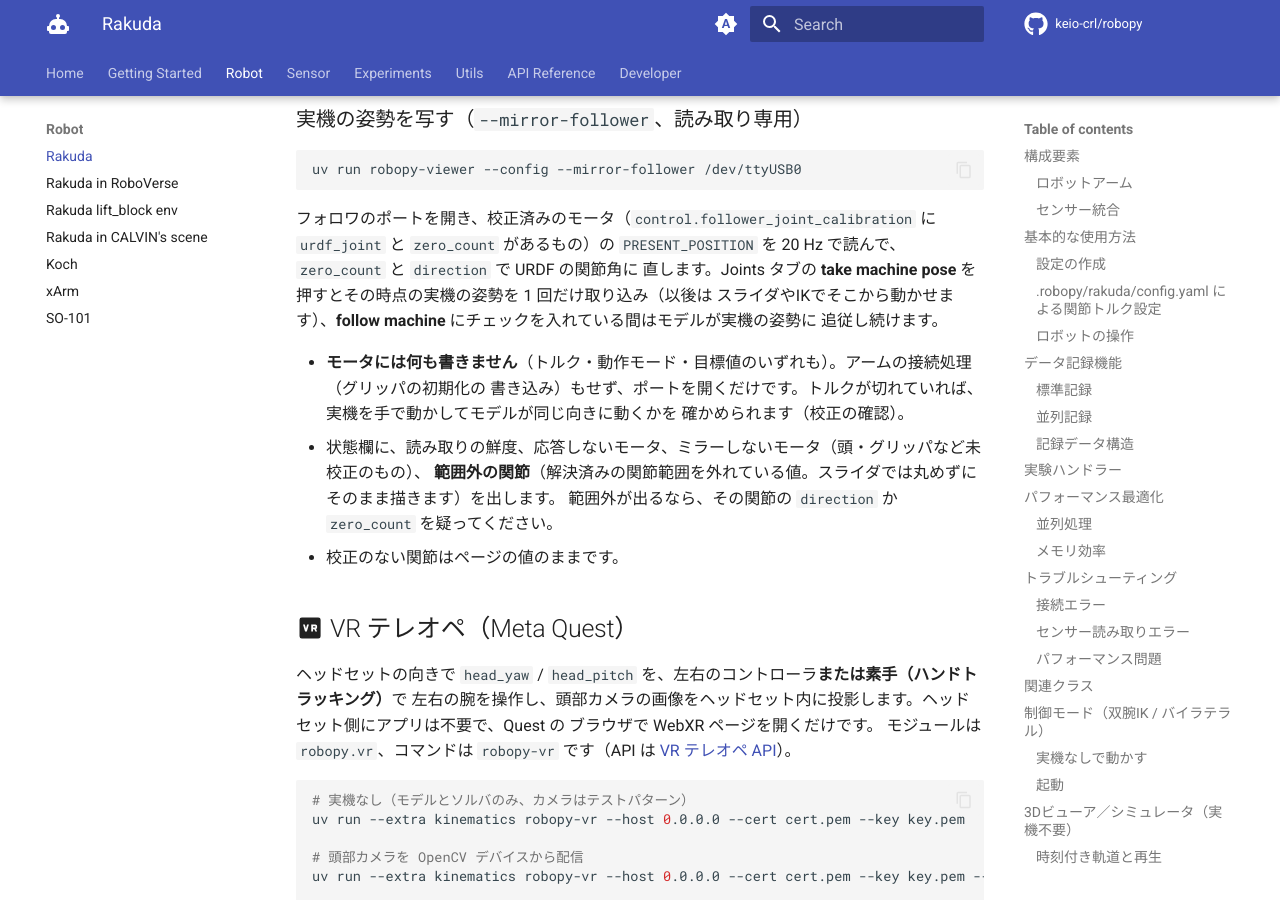
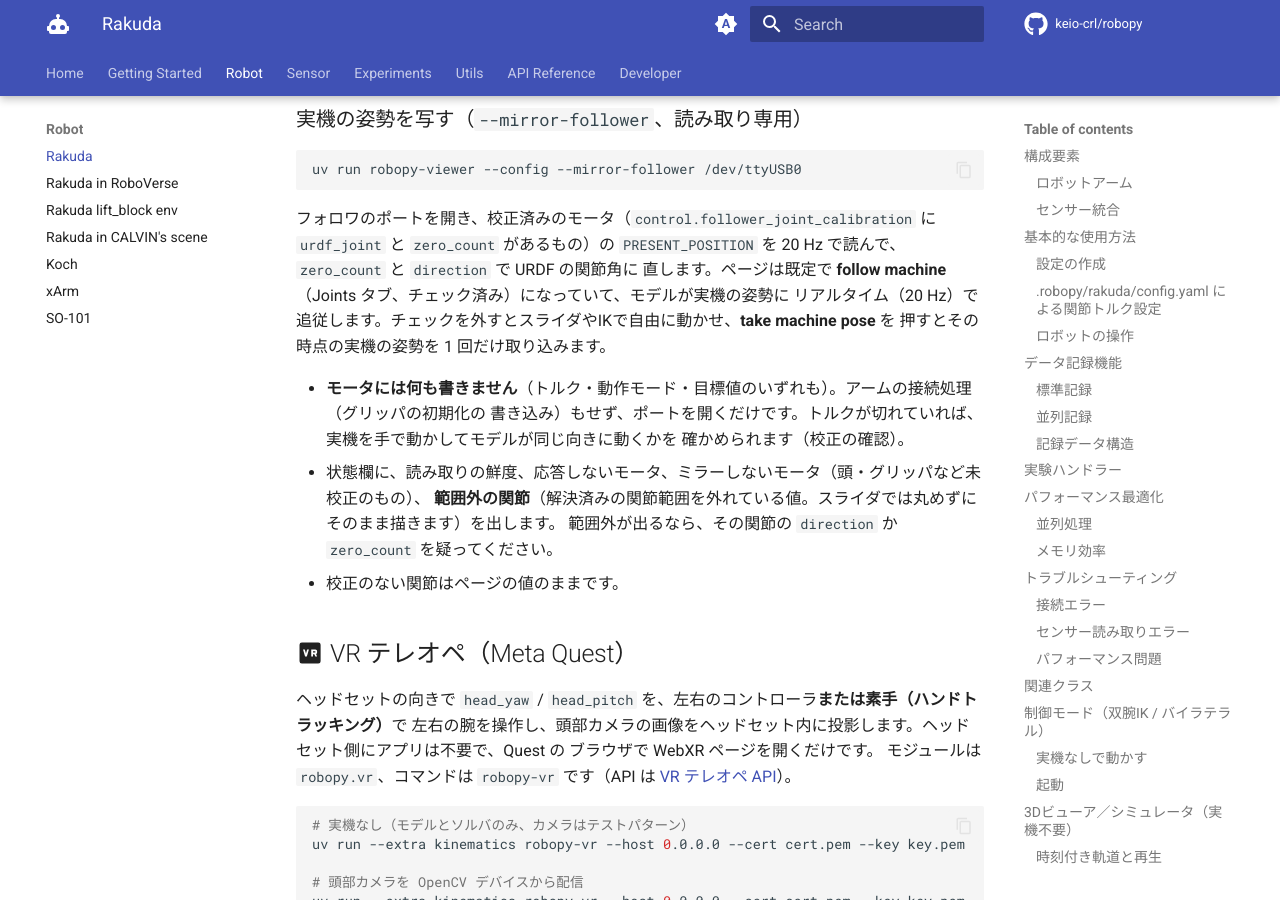
Before and after one commit to keio-crl/robopy, an MkDocs documentation site: the page built from docs/robots/rakuda.md, in a window 1280 px wide and 900 px high, scrolled down 14117 px. Built offline with MkDocs 1.6.1 and Material for MkDocs 9.7.7, drawn with Linux system fonts in a browser that asks for light colours; comment, search, counter and statistics services are not loaded; the version menu is left out.

Commit message:
feat(viewer): follow the machine in real time by default
With --mirror-follower the model now follows the real follower from the
start ('follow machine' is ticked) and the page reads the mirror at the
bus's 20 Hz.  Unticking it frees the sliders; 'take machine pose' still
takes the pose once.

Co-Authored-By: Claude Opus 5.5 (1M context) <noreply@anthropic.com>

```diff
--- a/docs/robots/rakuda.md
+++ b/docs/robots/rakuda.md
@@ -481,9 +481,9 @@ uv run robopy-viewer --config --mirror-follower /dev/ttyUSB0
 
 フォロワのポートを開き、校正済みのモータ（`control.follower_joint_calibration` に `urdf_joint` と
 `zero_count` があるもの）の `PRESENT_POSITION` を 20 Hz で読んで、`zero_count` と `direction` で URDF の関節角に
-直します。Joints タブの **take machine pose** を押すとその時点の実機の姿勢を 1 回だけ取り込み（以後は
-スライダやIKでそこから動かせます）、**follow machine** にチェックを入れている間はモデルが実機の姿勢に
-追従し続けます。
+直します。ページは既定で **follow machine**（Joints タブ、チェック済み）になっていて、モデルが実機の姿勢に
+リアルタイム（20 Hz）で追従します。チェックを外すとスライダやIKで自由に動かせ、**take machine pose** を
+押すとその時点の実機の姿勢を 1 回だけ取り込みます。
 
 - **モータには何も書きません**（トルク・動作モード・目標値のいずれも）。アームの接続処理（グリッパの初期化の
   書き込み）もせず、ポートを開くだけです。トルクが切れていれば、実機を手で動かしてモデルが同じ向きに動くかを
--- a/src/robopy/viewer/static/app.js
+++ b/src/robopy/viewer/static/app.js
@@ -1292,7 +1292,7 @@ $('#machine-take').onclick = async () => {
       $('#machine-follow-wrap').hidden = false;
       $('#machine-take').hidden = false;
       $('#machine-status').hidden = false;
-      setInterval(pollMachine, 100);
+      setInterval(pollMachine, 50);  // the server reads the bus at 20 Hz
     }
     const home = model.home_positions_rad || {};
     if (Object.keys(home).length) {
--- a/src/robopy/viewer/static/index.html
+++ b/src/robopy/viewer/static/index.html
@@ -55,7 +55,7 @@
         <button id="joints-home" disabled title="No home pose is configured (control.model.home_positions_rad)">home</button>
         <button id="joints-copy" title="Copy the current joint angles as JSON (radians)">copy JSON</button>
         <button id="machine-take" hidden title="Set every mirrored joint to the real follower's angle, once (read-only: nothing is sent to a motor)">take machine pose</button>
-        <label id="machine-follow-wrap" hidden title="Draw the model in the real follower's pose (read-only: nothing is sent to a motor)"><input type="checkbox" id="machine-follow"> follow machine</label>
+        <label id="machine-follow-wrap" hidden title="Draw the model in the real follower's pose (read-only: nothing is sent to a motor)"><input type="checkbox" id="machine-follow" checked> follow machine</label>
       </div>
       <div id="machine-status" class="notice" hidden></div>
       <div id="joint-groups"></div>
```
Also changed, not shown: 1 other file.
